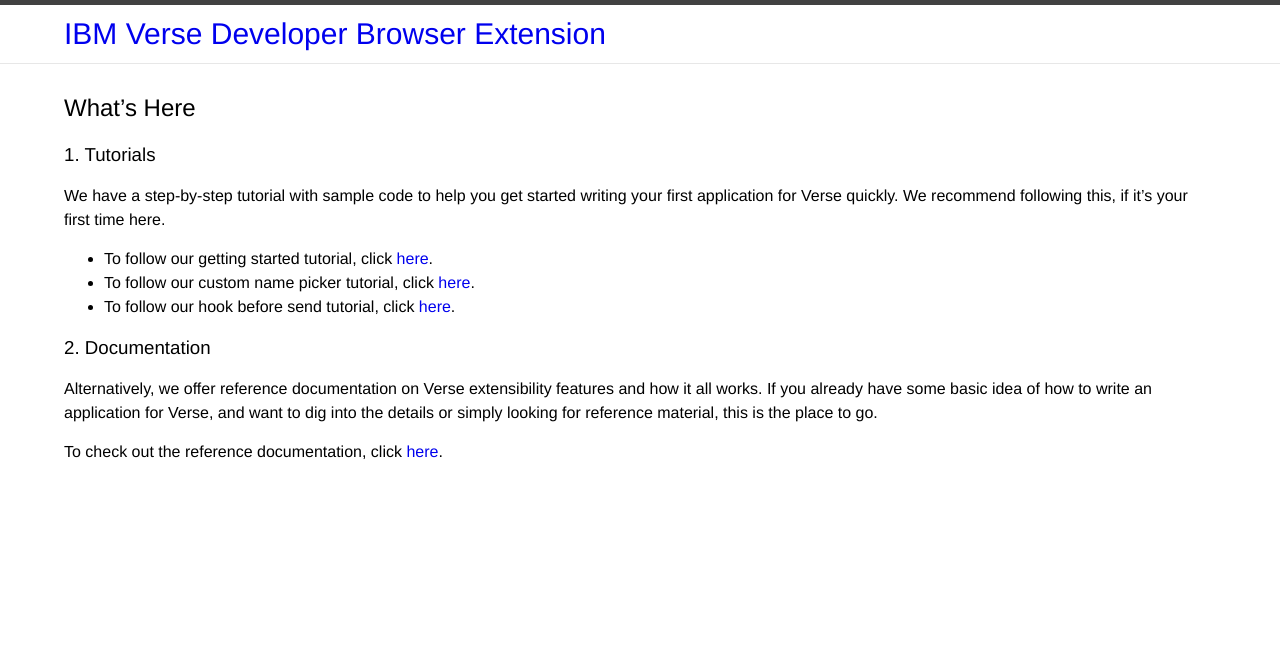
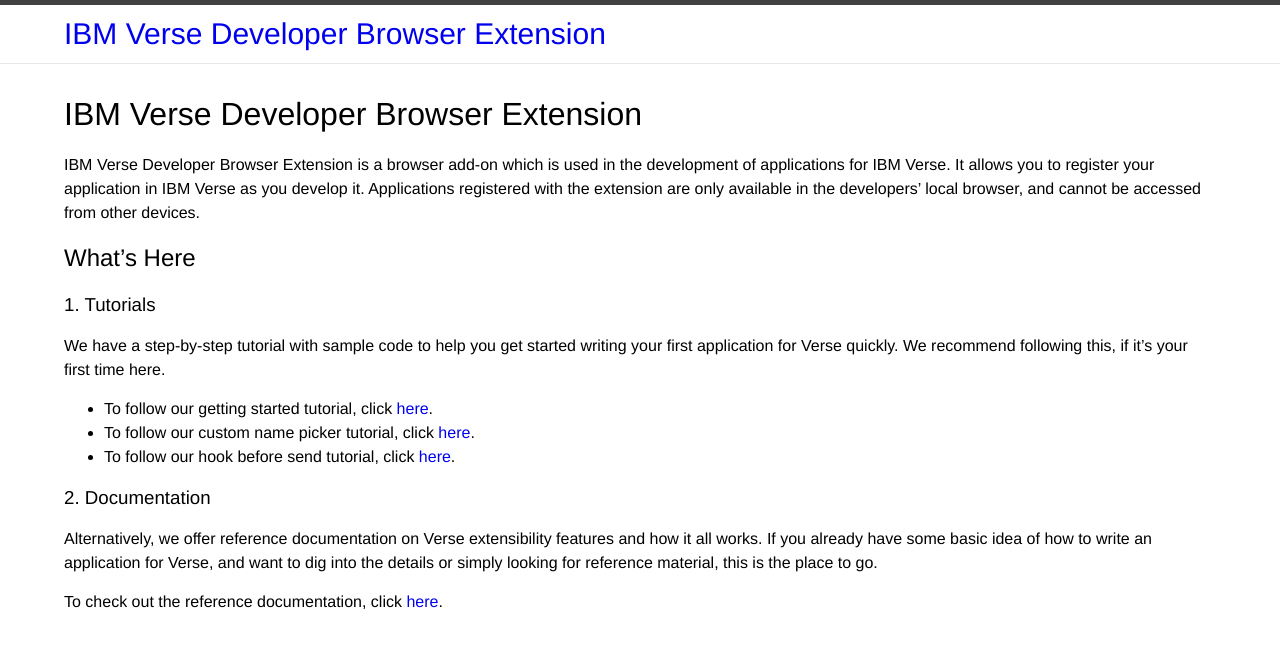
Before and after one commit to ibmverse/verse-developer, a Jekyll site: the page built from index.md, in a window 1280 px wide. Shown: the top 648 px of the page. Built offline with Jekyll 4.4.1, drawn with Linux system fonts in a browser that asks for light colours; our own code applies the rules of GitHub Pages for plain Markdown files.

Commit message:
Update index.md

```diff
--- a/index.md
+++ b/index.md
@@ -1,3 +1,7 @@
+# IBM Verse Developer Browser Extension
+
+IBM Verse Developer Browser Extension is a browser add-on which is used in the development of applications for IBM Verse. It allows you to register your application in IBM Verse as you develop it. Applications registered with the extension are only available in the developers' local browser, and cannot be accessed from other devices.
+
 ## What's Here
 ### 1. Tutorials
 We have a step-by-step tutorial with sample code to help you get started writing your first application for Verse quickly. We recommend following this, if it's your first time here.
```
